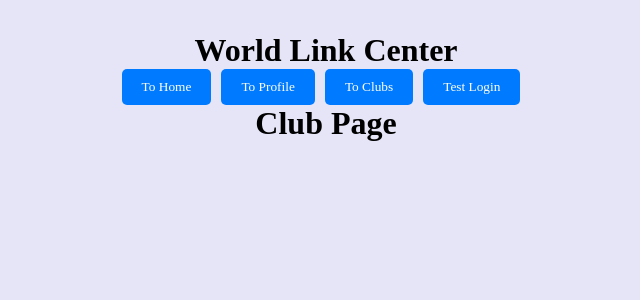
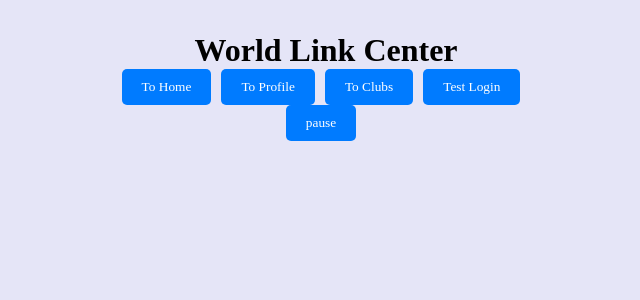
Before and after one commit to SebastianCermeno/MicroProyecto2-SistemasInformacion, a React (Vite) app: page /clubs in a window 1280 px wide. Shown: the top 300 px of the page, without its empty margins (314-954 px from the left). Built offline with nearby package versions, Linux system fonts and the light colour scheme.

Commit message:
Preserve code in hope it works

```diff
--- a/src/App.jsx
+++ b/src/App.jsx
@@ -10,6 +10,7 @@ import ClubsPage from './Pages/Clubs Page/ClubsPage.jsx'
 
 import { initializeApp } from 'firebase/app'
 import { getAuth } from 'firebase/auth'
+import { getFirestore } from 'firebase/firestore'
 
 function App() {
   const firebaseConfig = {
@@ -22,13 +23,15 @@ function App() {
     measurementId: "G-51XGX9LY5X"
   };
   const app = initializeApp(firebaseConfig);
+  const auth = getAuth(app);
+  const firestore = getFirestore();
   return (
     <Router>
       <NavigationBar></NavigationBar>
       <Routes>
         <Route path='/' element={<HomePage></HomePage>}/>
         <Route path='/self' element={<ProfilePage></ProfilePage>}/>
-        <Route path='/clubs' element={<ClubsPage></ClubsPage>}/>
+        <Route path='/clubs' element={<ClubsPage firestore={firestore}/>}/>
         <Route path='/register' element={<RegisterPage></RegisterPage>}/>
         <Route path='/login' element={<LogInPage/>}/>
       </Routes>
--- a/src/Pages/Clubs Page/ClubsPage.jsx
+++ b/src/Pages/Clubs Page/ClubsPage.jsx
@@ -1,8 +1,20 @@
-function ClubsPage(){
+import {getDoc, doc} from 'firebase/firestore'
+
+function ClubsPage({firestore}){
+    const club = doc(firestore,'Clubes/Club de Estrategia')
+    async function readDoc() {
+        const snapshot = await getDoc(club)
+        if (snapshot.exists()) {
+            alert('yippee')
+        }
+        else {
+            alert('not yippee')
+        }
+    }
     return(
-        <h1>
-            Club Page
-        </h1>
+        <button onClick={() => readDoc()}>
+            pause
+        </button>
     )
 }
 
```
